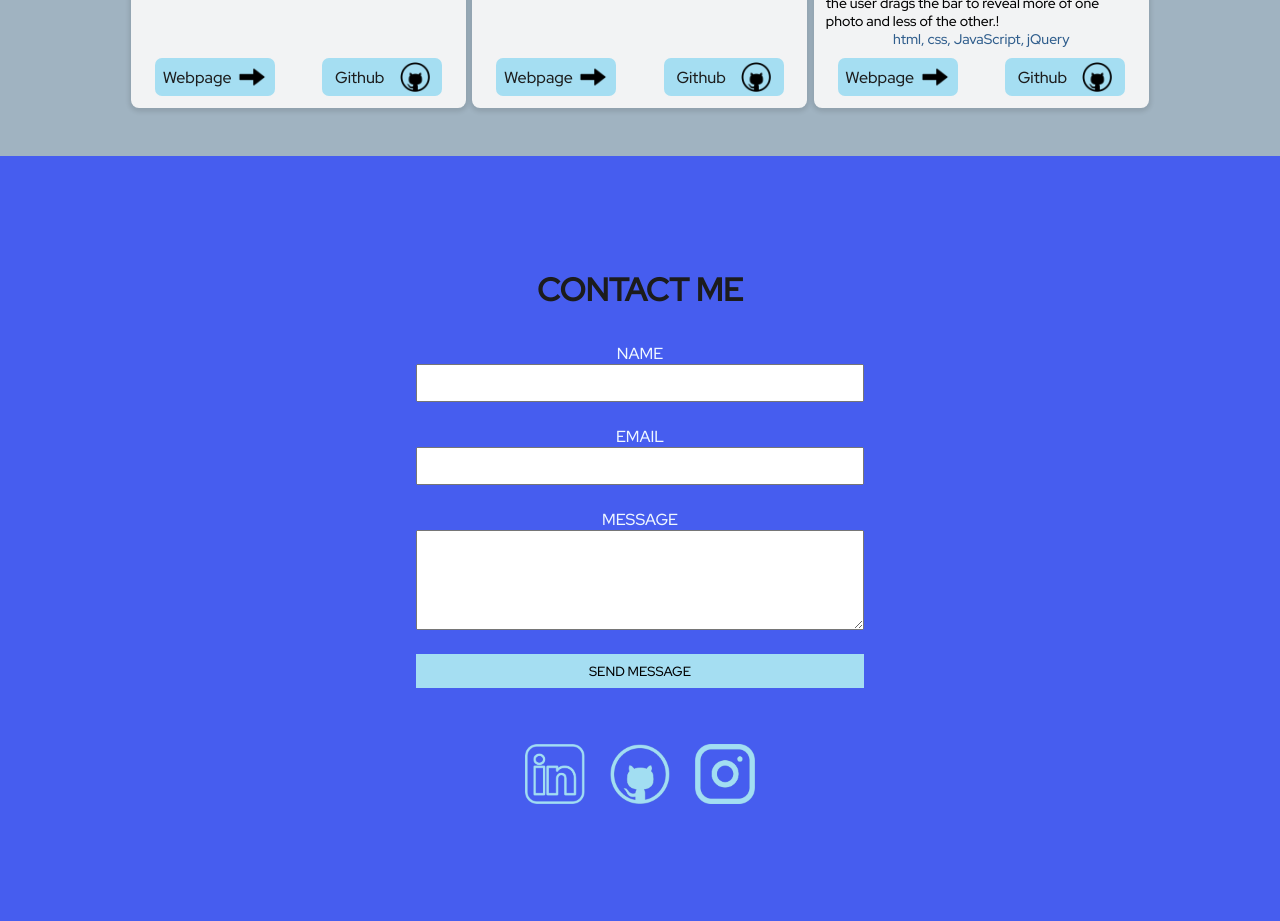
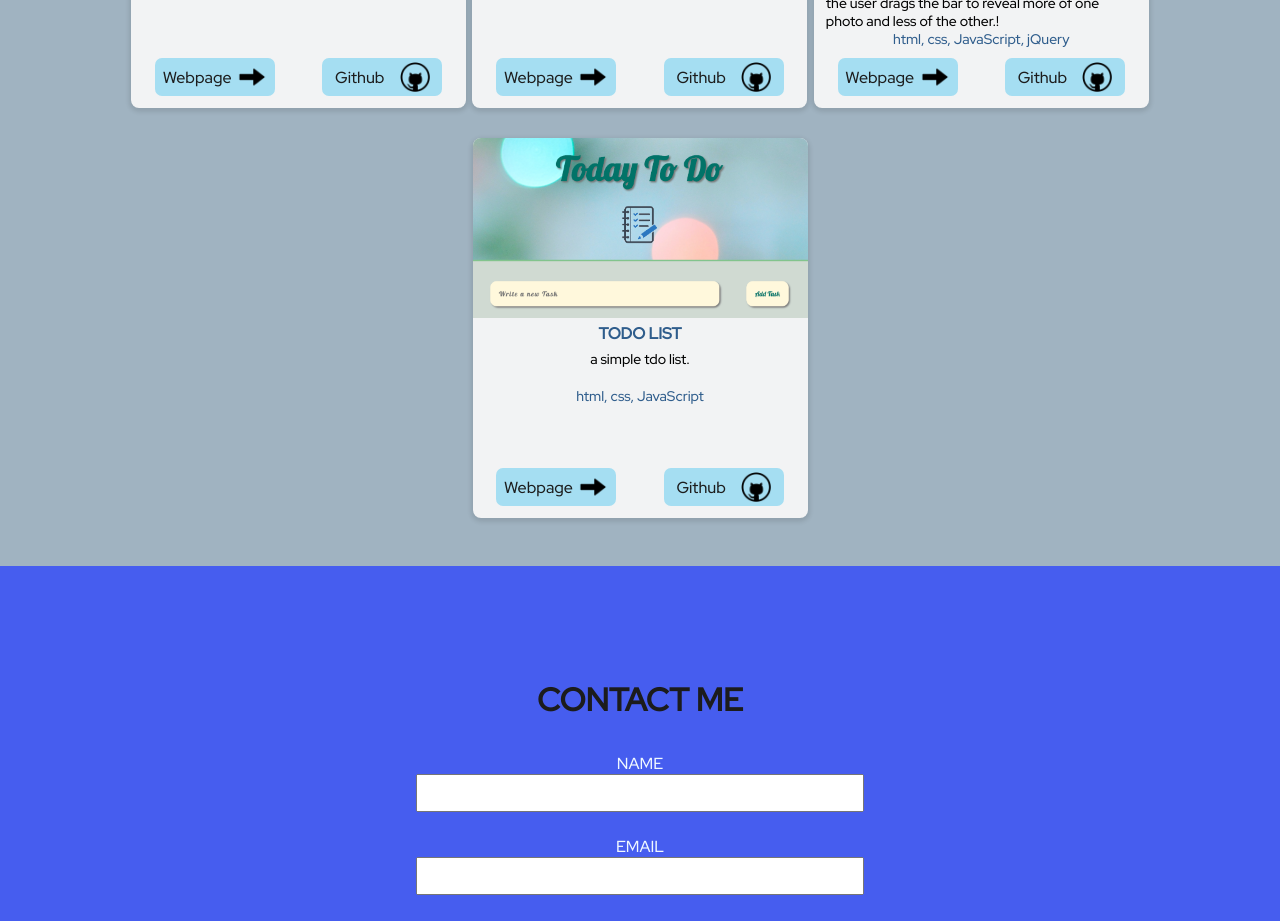
Before and after one commit to RezaHajipour/portfolio-reza, a React (Create React App) app: page / in a window 1280 px wide. Shown: the part 2420-3341 px from the top of the page. Built offline with nearby package versions, Linux system fonts and the light colour scheme; a web font is replaced by a local one.

Commit message:
todo project added

```diff
--- a/src/components/Work.js
+++ b/src/components/Work.js
@@ -61,6 +61,15 @@ const Projects = ({ imageUrl, title, description, stack, webpage, github }) => {
             webpage: "https://resizablepanes.netlify.app/",
             github: "https://github.com/RezaHajipour/resizable-panes",
         },
+        {
+            id: 6,
+            imageUrl: require("../images/todo2.png"),
+            title: "todo list",
+            description: "a simple tdo list.",
+            stack: "html, css, JavaScript",
+            webpage: "https://to-do-reza.netlify.app/",
+            github: "https://github.com/RezaHajipour/to-do-list",
+        },
     ];
     return (
         <section className="work-container" id="work">
```
Also changed, not shown: src/images/socialnetwork.png, src/images/todo2.png (added).
